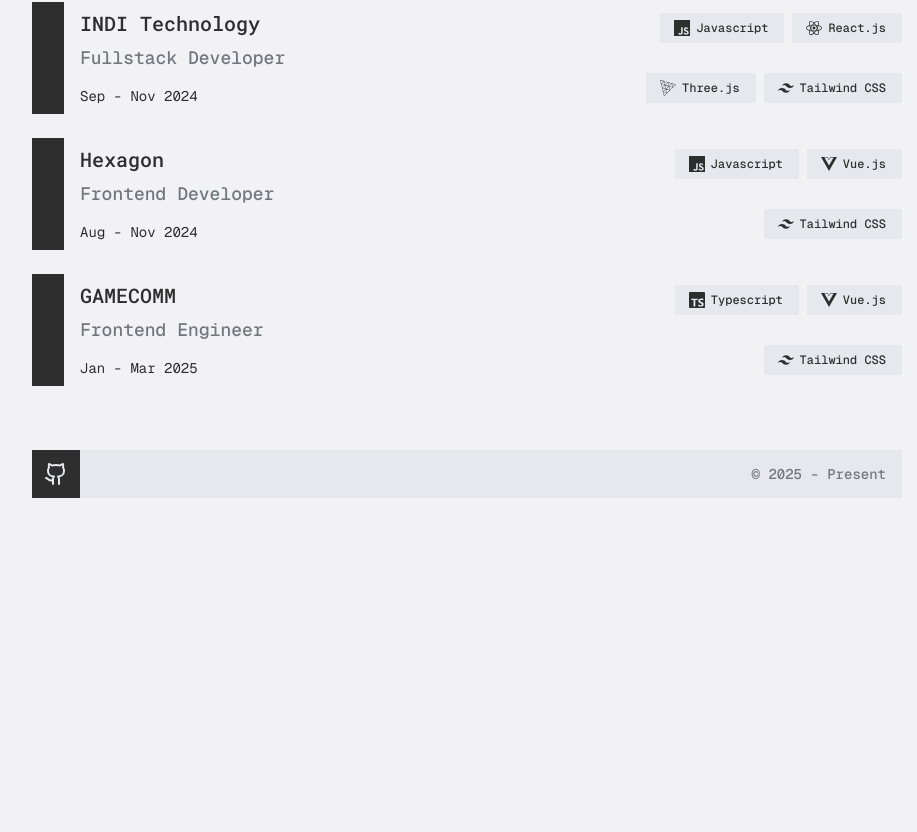
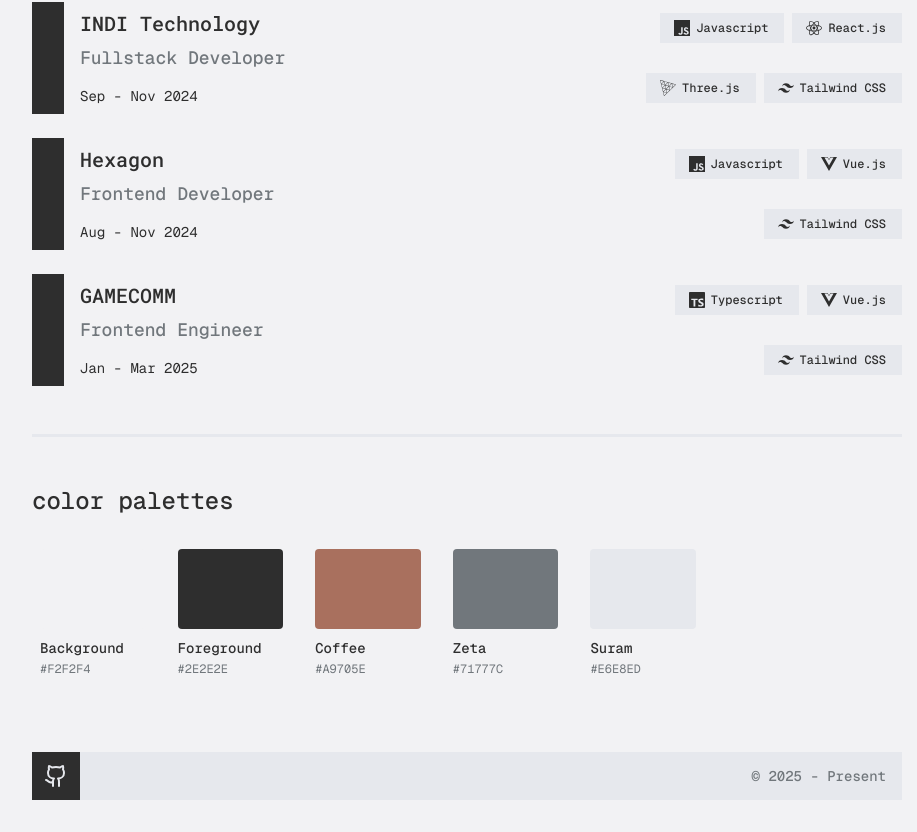
Before and after one commit to IRTIDEATH/Al-Sakha, a Next.js app: page / in a window 1280 px wide. Shown: the part 767-1599 px from the top of the page, without its empty margins (173-1090 px from the left). Before the commit the page ends 1297 px from the top, so only its background shows below. Built offline with nearby package versions, Linux system fonts and the light colour scheme.

Commit message:
Create an color palette section for the home page

```diff
--- /dev/null
+++ b/components/section/home/color-palette-section.tsx
@@ -0,0 +1,86 @@
+"use client";
+
+import { useState } from "react";
+import { toast } from "sonner";
+
+interface Icolors {
+  name: string;
+  class: string;
+  hex: string;
+}
+
+const ColorPaletteSection = () => {
+  const [copiedIndex, setCopiedIndex] = useState<number | null>(null);
+
+  const colors: Icolors[] = [
+    { name: "Background", class: "bg-[#F2F2F4]", hex: "#F2F2F4" },
+    { name: "Foreground", class: "bg-[#2E2E2E]", hex: "#2E2E2E" },
+    { name: "Coffee", class: "bg-coffee", hex: "#A9705E" },
+    { name: "Zeta", class: "bg-zeta", hex: "#71777C" },
+    { name: "Suram", class: "bg-suram", hex: "#E6E8ED" },
+  ];
+
+  const handleCopyColor = (hex: string, index: number) => {
+    navigator.clipboard.writeText(hex);
+    setCopiedIndex(index);
+    setTimeout(() => setCopiedIndex(null), 2000);
+    toast.success("Color copied to clipboard", {
+      description: `Color ${hex} copied to clipboard`,
+      duration: 2000,
+    });
+  };
+
+  return (
+    <>
+      <section>
+        <h1 className="text-2xl mb-6 font-medium">color palettes</h1>
+        <ul className="w-full max-w-2xl grid grid-cols-2 sm:grid-cols-3 md:grid-cols-4 lg:grid-cols-5 gap-4">
+          {colors.map((color, index) => (
+            <li
+              key={index}
+              className="p-2 group"
+              onClick={() => handleCopyColor(color.hex, index)}
+            >
+              <div className="relative">
+                <div
+                  className={`${color.class} w-full h-20 mb-2 rounded cursor-pointer transition-all duration-300`}
+                >
+                  <div className="absolute top-2 right-2 opacity-0 group-hover:opacity-100 transition-opacity duration-200">
+                    {copiedIndex === index ? (
+                      <svg
+                        xmlns="http://www.w3.org/2000/svg"
+                        className="h-5 w-5 text-background drop-shadow-lg"
+                        viewBox="0 0 20 20"
+                        fill="currentColor"
+                      >
+                        <path
+                          fillRule="evenodd"
+                          d="M16.707 5.293a1 1 0 010 1.414l-8 8a1 1 0 01-1.414 0l-4-4a1 1 0 011.414-1.414L8 12.586l7.293-7.293a1 1 0 011.414 0z"
+                          clipRule="evenodd"
+                        />
+                      </svg>
+                    ) : (
+                      <svg
+                        xmlns="http://www.w3.org/2000/svg"
+                        className="h-5 w-5 text-white drop-shadow-lg"
+                        viewBox="0 0 20 20"
+                        fill="currentColor"
+                      >
+                        <path d="M8 3a1 1 0 011-1h2a1 1 0 110 2H9a1 1 0 01-1-1z" />
+                        <path d="M6 3a2 2 0 00-2 2v11a2 2 0 002 2h8a2 2 0 002-2V5a2 2 0 00-2-2 3 3 0 01-3 3H9a3 3 0 01-3-3z" />
+                      </svg>
+                    )}
+                  </div>
+                </div>
+              </div>
+              <p className="text-sm font-medium">{color.name}</p>
+              <p className="text-xs text-zeta">{color.hex}</p>
+            </li>
+          ))}
+        </ul>
+      </section>
+    </>
+  );
+};
+
+export default ColorPaletteSection;
--- a/pages/home-page.tsx
+++ b/pages/home-page.tsx
@@ -4,6 +4,7 @@ import HeroSection from "@/components/section/home/hero-section";
 import AboutSection from "@/components/section/home/about-section";
 import Divider from "@/components/ui/divider";
 import InternshipSection from "@/components/section/home/internship-section";
+import ColorPaletteSection from "@/components/section/home/color-palette-section";
 
 const HomePage = () => {
   return (
@@ -13,6 +14,8 @@ const HomePage = () => {
       <AboutSection />
       <Divider />
       <InternshipSection />
+      <Divider />
+      <ColorPaletteSection />
     </>
   );
 };
```
